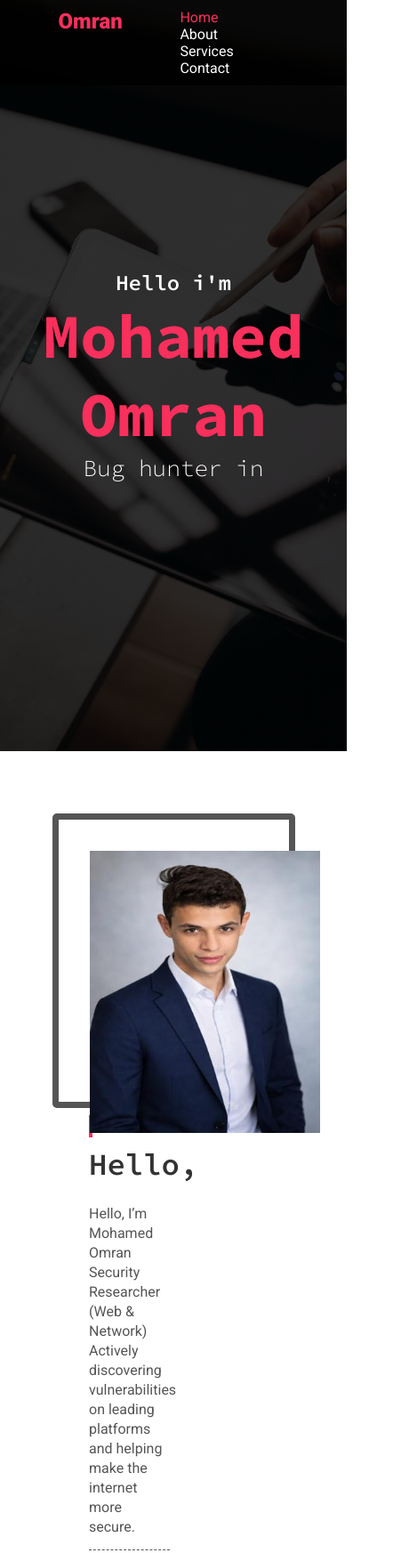
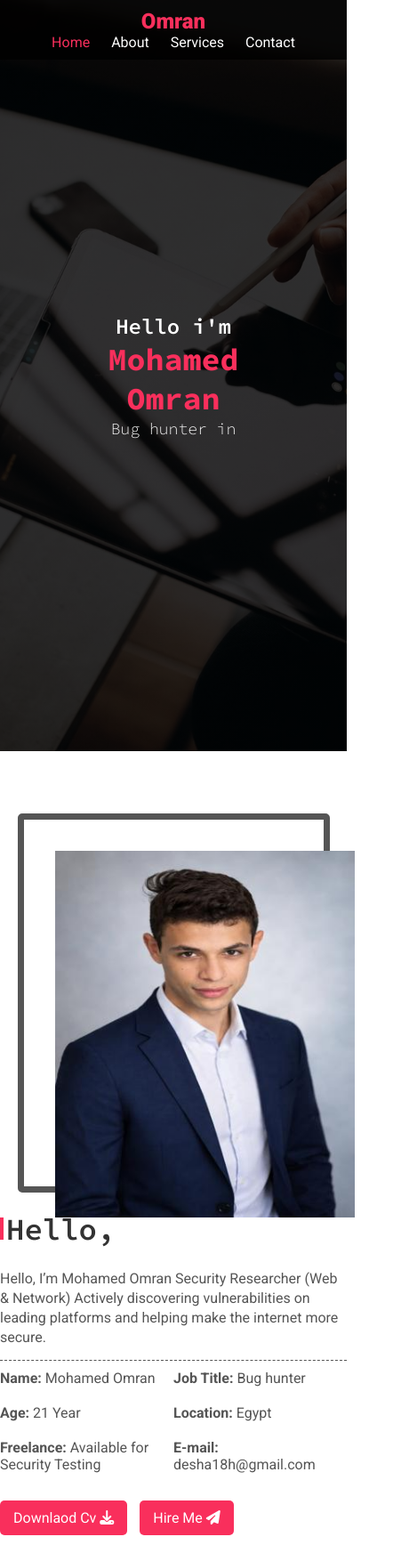
Before and after one commit to Omranbasha0/Omran, a plain HTML site: page index.html in a window 390 px wide. Shown: the top 1745 px of the page at 89% size, 442 px wide, since content can reach past the window. Drawn offline with Linux system fonts and the light colour scheme.

Commit message:
Add files via upload

```diff
--- a/css/style.css
+++ b/css/style.css
@@ -27,7 +27,8 @@ h1,h2,h3,h4,h5{
 }
 
 .container{
-    width: 70%;
+     width: 90%;
+    max-width: 1200px;
     margin: auto;
 }
 .clr{
@@ -429,8 +430,51 @@ transition: color 500ms ;
 #contact .form-card .half{
     width: 50%;
 }
-@media s (max-width:992px) {
+@media  (max-width:992px) {
     #contact .form-card .half{
         width: 100%;
     }
 }
+/* ===== Mobile Fix ===== */
+
+@media (max-width: 768px) {
+
+    /* Navbar */
+    .nav .logo,
+    .nav .nav-list {
+        width: 100%;
+        float: none;
+        text-align: center;
+    }
+
+    /* About */
+    .about-img,
+    .about-caption {
+        width: 100%;
+        float: none;
+    }
+
+    .about-caption {
+        padding-left: 0;
+        margin-top: 20px;
+    }
+
+    /* Services */
+    #services .list-item {
+        width: 100%;
+    }
+
+    /* Header text */
+    #home .caption h1 {
+        font-size: 35px;
+    }
+
+    #home .caption h3 {
+        font-size: 18px;
+    }
+
+    /* Form */
+    #contact .form-card .half {
+        width: 100%;
+    }
+}
```
